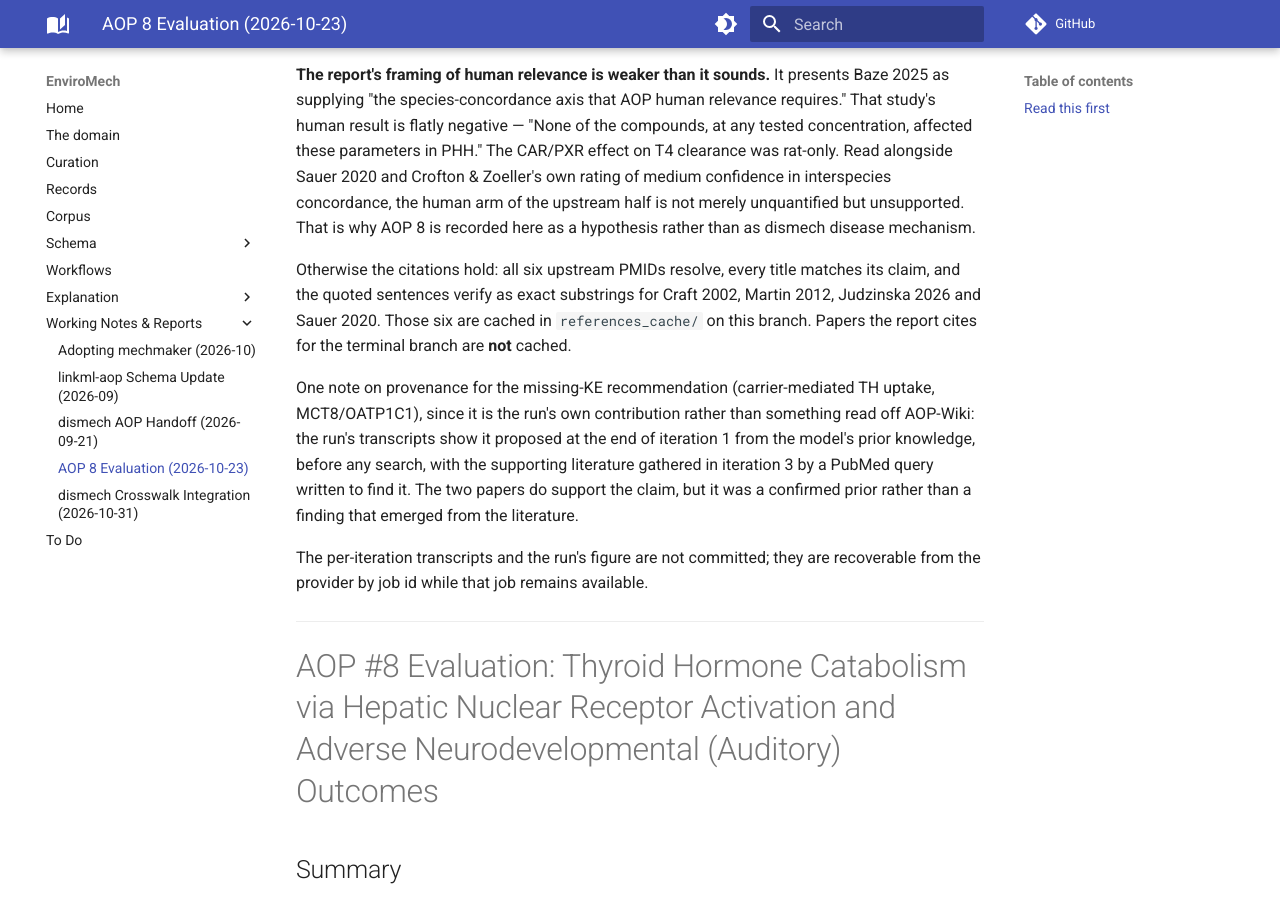
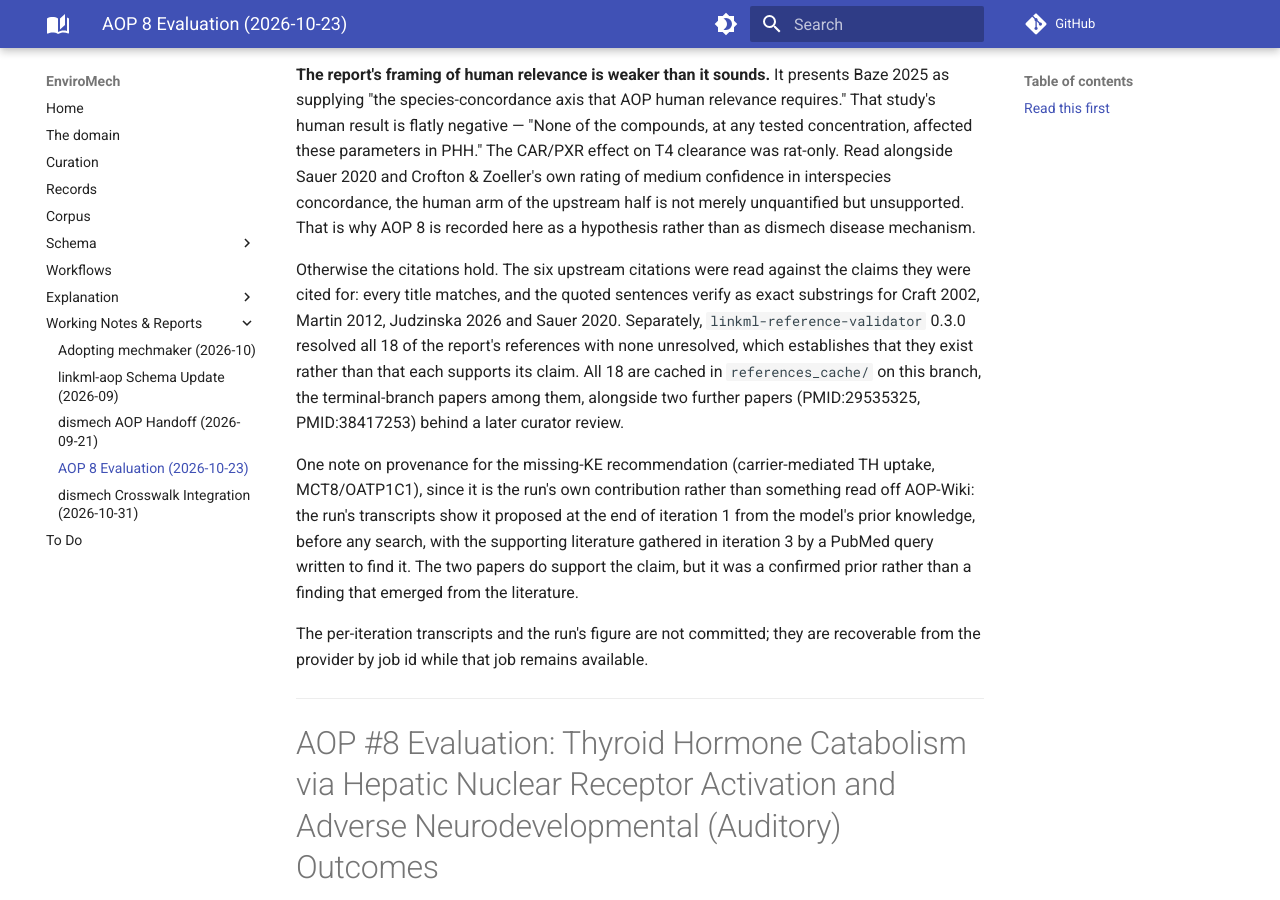
Before and after one commit to monarch-initiative/enviromech, an MkDocs documentation site: the page built from docs/reports/aop-8-openscientist-evaluation-2026-10-23.md, in a window 1280 px wide and 900 px high, scrolled down 497 px. Built offline with MkDocs 1.6.1 and Material for MkDocs 9.7.7, drawn with Linux system fonts in a browser that asks for light colours; comment, search, counter and statistics services are not loaded.

Commit message:
Bring the report header's caching claim up to date
The header said "Papers the report cites for the terminal branch are not
cached". That was true when it was written on 23 October, when only the
six upstream references were cached, and commit d79b6a4 then added the
remaining twelve, which include the terminal-branch papers. The header
has contradicted the branch since.

It now says all 18 of the report's references are cached, with the two
papers behind the curator review alongside them, and keeps the
distinction the old text had between the six read against their claims by
hand and the 18 the validator resolved. Verified before writing it: 18 of
18 and 2 of 2 are present under references_cache/.

Only the curator-written header above the rule changed. The provider
report below it stays verbatim.

Raised by Copilot on #52.

Co-Authored-By: Claude Opus 5 <noreply@anthropic.com>
Claude-Session: https://claude.ai/code/session_01LBRaLdaD6V8KJKpx1VuXLT

```diff
--- a/docs/reports/aop-8-openscientist-evaluation-2026-10-23.md
+++ b/docs/reports/aop-8-openscientist-evaluation-2026-10-23.md
@@ -26,10 +26,14 @@ confidence in interspecies concordance, the human arm of the upstream half is no
 unquantified but unsupported. That is why AOP 8 is recorded here as a hypothesis rather
 than as dismech disease mechanism.
 
-Otherwise the citations hold: all six upstream PMIDs resolve, every title matches its
-claim, and the quoted sentences verify as exact substrings for Craft 2002, Martin 2012,
-Judzinska 2026 and Sauer 2020. Those six are cached in `references_cache/` on this
-branch. Papers the report cites for the terminal branch are **not** cached.
+Otherwise the citations hold. The six upstream citations were read against the claims
+they were cited for: every title matches, and the quoted sentences verify as exact
+substrings for Craft 2002, Martin 2012, Judzinska 2026 and Sauer 2020. Separately,
+`linkml-reference-validator` 0.3.0 resolved all 18 of the report's references with none
+unresolved, which establishes that they exist rather than that each supports its claim.
+All 18 are cached in `references_cache/` on this branch, the terminal-branch papers
+among them, alongside two further papers (PMID:29535325, PMID:38417253) behind a later
+curator review.
 
 One note on provenance for the missing-KE recommendation (carrier-mediated TH uptake,
 MCT8/OATP1C1), since it is the run's own contribution rather than something read off
```
